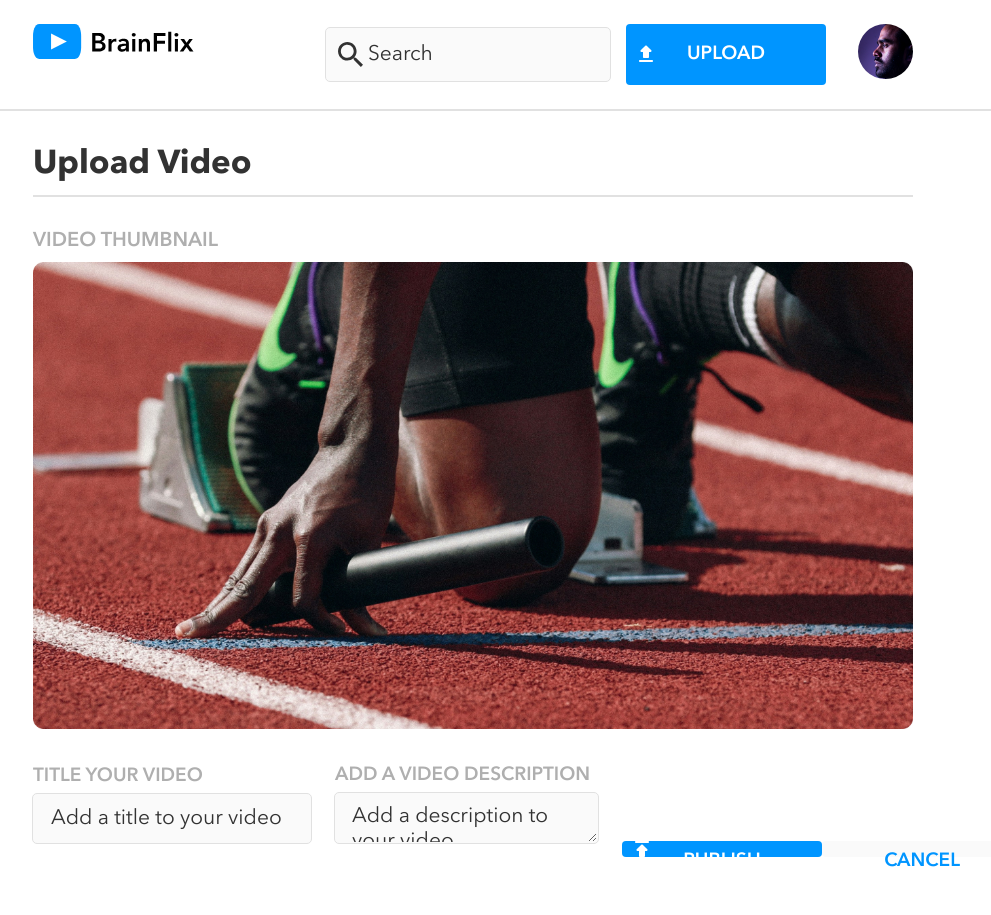
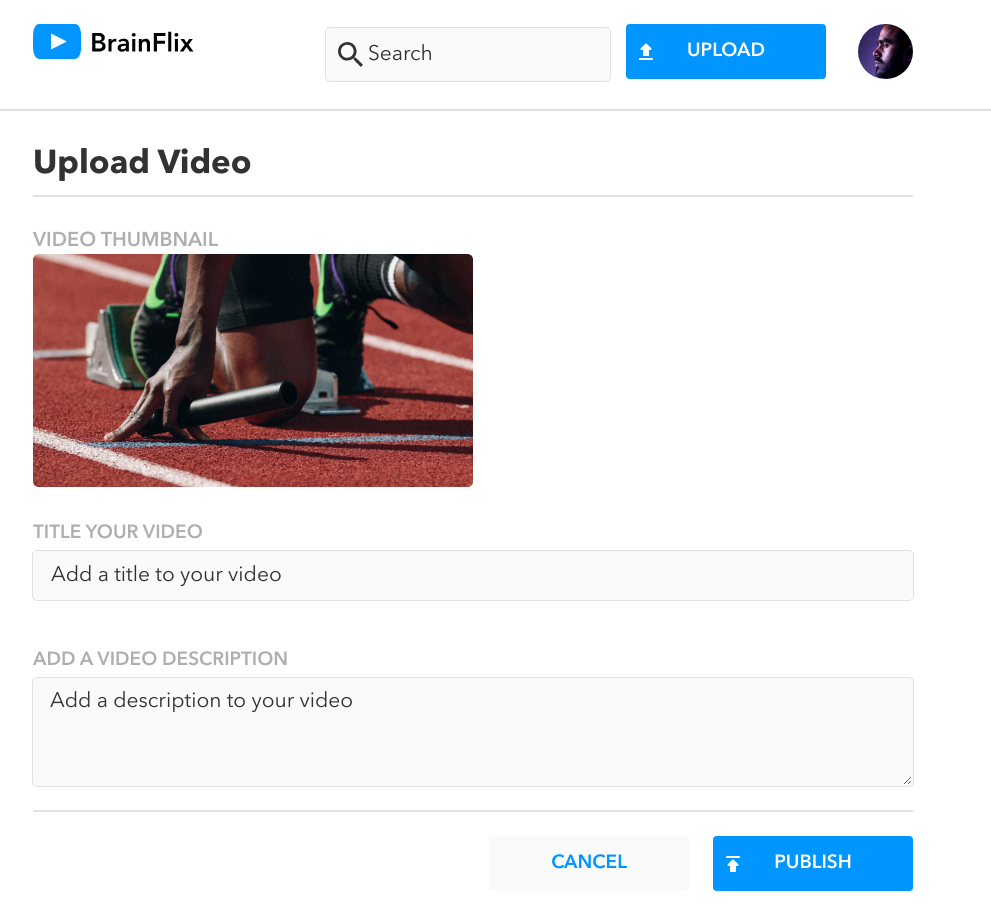
Before and after one commit to nicmart-dev/brainflix, a React (Create React App) app: page /upload in a window 1280 px wide. Shown: the whole page, without its empty margins (167-1158 px from the left). Before the commit the page ends 876 px from the top, so only its background shows below. Built offline with nearby package versions, Linux system fonts and the light colour scheme.

Commit message:
style upload page on tablet

```diff
--- a/src/App.scss
+++ b/src/App.scss
@@ -89,10 +89,6 @@ label {
 
 textarea {
   height: calc($form-field-height * 3);
-  @include tablet {
-    height: $form-field-height-tablet;
-    overflow: hidden; //hide scroll bar
-  }
 }
 
 h1,
--- a/src/components/Btn.scss
+++ b/src/components/Btn.scss
@@ -11,19 +11,16 @@
   height: $cta-height;
   color: $cta-icon-txt-color;
   background-color: $cta-default-background-color;
-  padding: $cta-min-padding;
   border: 0;
   border-radius: $button-border-radius;
-
   background-repeat: no-repeat;
   background-position: $padding-xs center;
-  padding: $padding-xs;
 
   @include tablet {
     font-size: $label-btn-font-size-tablet;
     width: 12.5rem;
     min-width: $cta-min-width-tablet;
-    height: 100%;
+    height: $cta-height-tablet;
   }
   &:hover {
     background-color: $cta-hover-background-color;
--- a/src/components/Comments/Comments.scss
+++ b/src/components/Comments/Comments.scss
@@ -48,6 +48,13 @@
     }
     @include tablet {
       margin-right: $padding-between-components-tablet;
+    }
+  }
+
+  &__new-comment-txt {
+    @include tablet {
+      height: $form-field-height-tablet;
+      overflow: hidden; //hide scroll bar
     }
   }
 
--- a/src/components/Form/Form.jsx
+++ b/src/components/Form/Form.jsx
@@ -12,7 +12,7 @@ function Form({ cta }) {
           placeholder="Add a title to your video"
         ></input>
       </div>
-      <div className="form__label-field-container">
+      <div className="form__label-field-container form__label-field-container--upload">
         <label htmlFor={`${cta}-textarea`}>Add a video description</label>
         <textarea
           id={`${cta}-textarea`}
@@ -20,11 +20,13 @@ function Form({ cta }) {
           placeholder="Add a description to your video"
         ></textarea>
       </div>
-      <div className="form__cta-btn-container">
-        <Btn label={cta} />
-      </div>
-      <div className="form__cta-btn-container">
-        <Btn label="cancel" />
+      <div className="form__cta-btn-nav">
+        <div className="form__cta-btn-container">
+          <Btn label={cta} />
+        </div>
+        <div className="form__cta-btn-container">
+          <Btn label="cancel" />
+        </div>
       </div>
     </form>
   );
--- a/src/components/Form/Form.scss
+++ b/src/components/Form/Form.scss
@@ -4,13 +4,6 @@
 .form {
   /* use entire width */
   flex: 1;
-
-  @include tablet {
-    display: flex;
-    flex-wrap: nowrap;
-    justify-content: space-between;
-    align-items: flex-end;
-  }
 
   &__label-field-container {
     display: flex;
@@ -20,15 +13,46 @@
     @include tablet {
       width: 100%;
     }
+  }
+  &__label-field-container--upload {
     @include tablet {
+      @include line-divider;
+    }
+  }
+
+  &__label-field-container--comment {
+    @include desktop {
       margin-right: $padding-between-components-tablet;
+    }
+  }
+
+  &__textarea--comment {
+  }
+
+  &__cta-btn-nav {
+    @include tablet {
+      display: flex;
+      justify-content: flex-end;
+      gap: $padding-between-components-tablet;
     }
   }
 
   &__cta-btn-container {
     @include spacing-between-components(topbottom);
+  }
+  //reorder publish button to appear after cancel on tablet
+  &__cta-btn-container:nth-of-type(1) {
     @include tablet {
-      height: 3.125rem;
+      order: 1;
     }
   }
 }
+
+.form--comment {
+  @include tablet {
+    display: flex;
+    flex-wrap: nowrap;
+    justify-content: space-between;
+    align-items: flex-end;
+  }
+}
--- a/src/pages/UploadPage/UploadPage.jsx
+++ b/src/pages/UploadPage/UploadPage.jsx
@@ -6,7 +6,7 @@ function UploadPage() {
   return (
     <main className="upload-page">
       <h1 className="upload-page__title">Upload Video</h1>
-      <h2>Video Thumbnail</h2>
+      <h2 className="upload-page__subtitle">Video Thumbnail</h2>
       <img src={uploadVideoPreview} alt="" className="upload-page__img" />
       <Form cta="publish" />
     </main>
--- a/src/pages/UploadPage/UploadPage.scss
+++ b/src/pages/UploadPage/UploadPage.scss
@@ -9,7 +9,13 @@
       @include line-divider;
     }
   }
+  &__subtitle {
+    padding-bottom: 0;
+  }
   &__img {
     width: 100%;
+    @include tablet {
+      width: 50%;
+    }
   }
 }
--- a/src/styles/partials/_variables.scss
+++ b/src/styles/partials/_variables.scss
@@ -121,6 +121,7 @@ $logo-background: $color-primary-white;
 $cta-default-background-color: $color-primary-blue;
 $cta-hover-background-color: $color-secondary-brainflix-darkblue;
 $cta-height: 3.125rem;
+$cta-height-tablet: 3.4375rem;
 $cta-min-width-tablet: 9.375rem;
 $cta-min-padding: 0 2rem;
 $cta-width-mobile: 100%;
@@ -198,5 +199,5 @@ $avatar-placeholder-color: $color-secondary-mercury;
 
 /* Comments avatars in bio page.
 Applied consistent multiplier to style guide to match mockup */
-$avatar-size: 3.125rem;
-$avatar-size-tablet: 3.4375rem;
+$avatar-size: $cta-height;
+$avatar-size-tablet: $cta-height-tablet;
```
